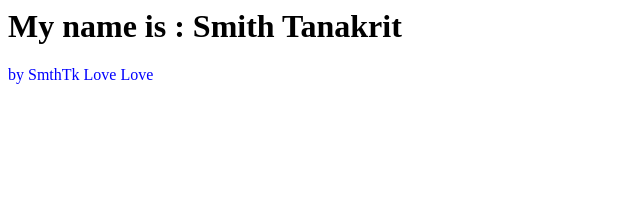
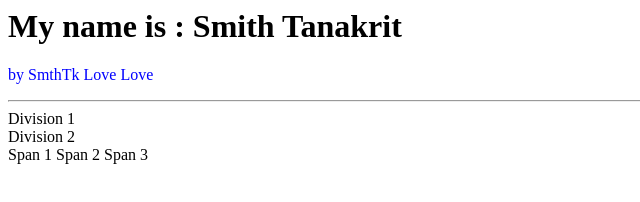
Before and after one commit to b5810450733/b5810450733.github.io, a plain HTML site: page index.html in a window 1280 px wide. Shown: the whole page, without its empty margins (0-640 px from the left). Drawn offline with Linux system fonts and the light colour scheme.

Commit message:
Add files via upload

```diff
--- a/index.html
+++ b/index.html
@@ -5,5 +5,13 @@
     <body>
         <h1>My name is : Smith Tanakrit</h1>
         <p style="color: blue">by SmthTk Love Love</p>
+
+        <hr>
+
+        <div>Division 1</div>
+        <div>Division 2</div>
+
+        <span>Span 1</span> <span> Span 2</span>
+        <span>Span 3</span>
     </body>
 </html>
```
